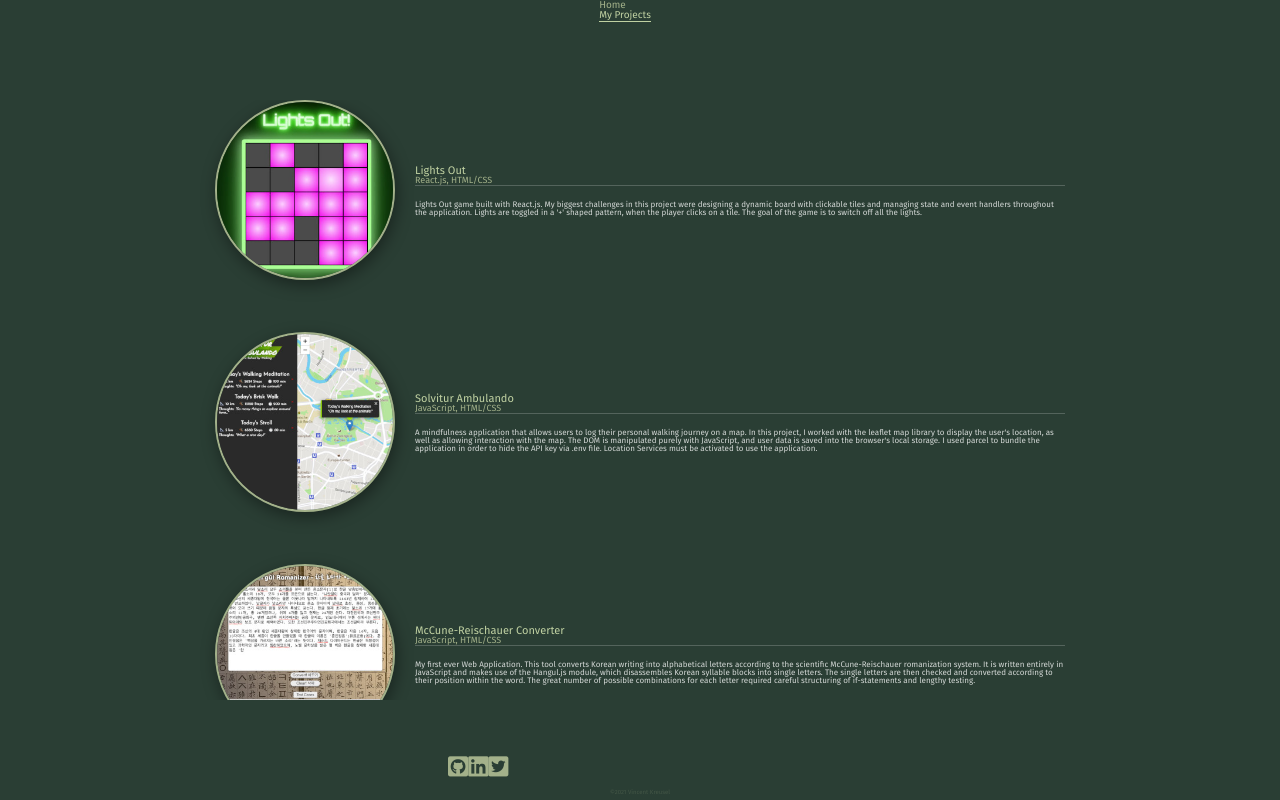
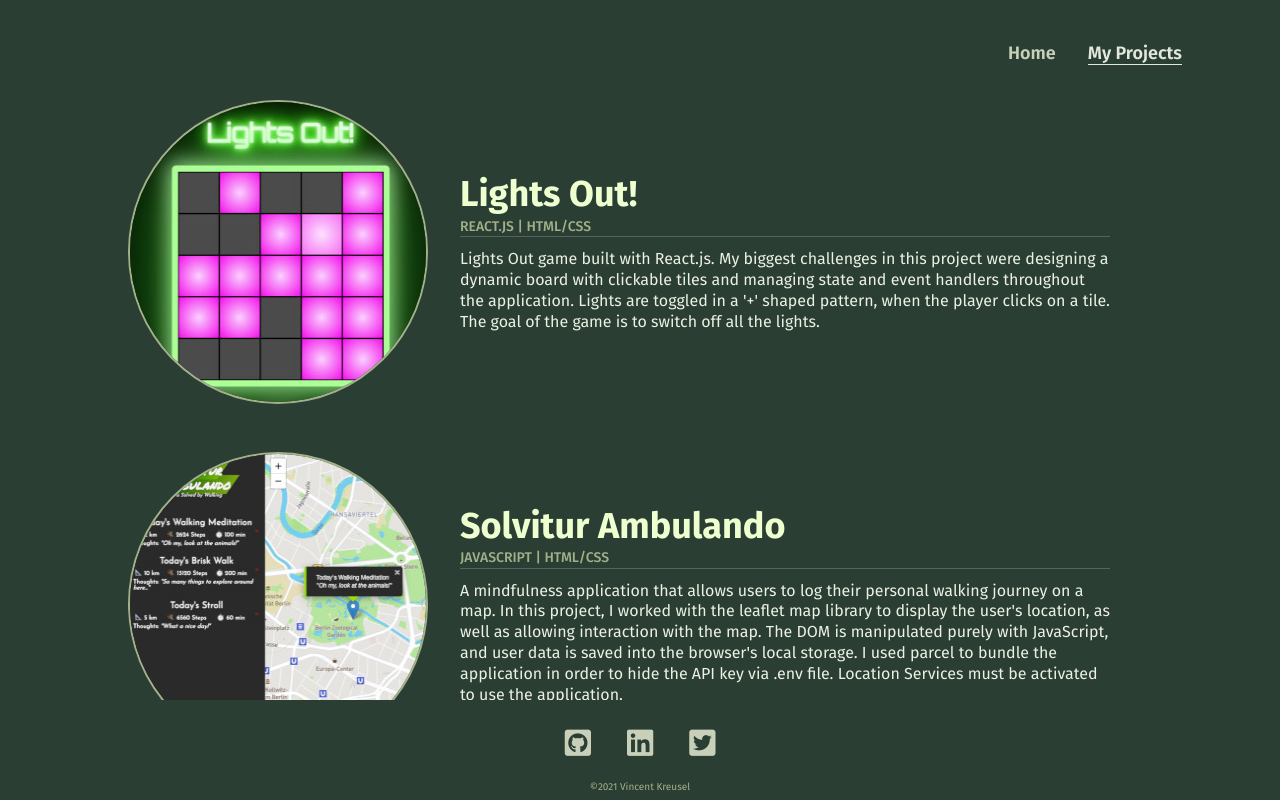
Before and after one commit to vincenthanguk/Portfolio, a React (Create React App) app: page /projects in a window 1280 px wide. Built offline with nearby package versions, Linux system fonts and the light colour scheme.

Commit message:
overhauled Home and My Projects page

```diff
--- a/src/App.css
+++ b/src/App.css
@@ -2,7 +2,6 @@
   display: flex;
   flex-direction: column;
   min-height: 100vh;
-  align-items: center;
 }
 
 .content-wrap {
--- a/src/components/AboutMe.css
+++ b/src/components/AboutMe.css
@@ -13,13 +13,15 @@
 }
 
 .profile-picture {
+  border: 2px solid #a3b18a;
+  border-radius: 50%;
   justify-self: end;
+  overflow: hidden;
 }
 
 .profile-picture img {
-  border: 2px solid #a3b18a;
-  width: 25rem;
-  height: 25rem;
+  width: 42rem;
+  height: 42rem;
 }
 
 .profile-text-container {
@@ -29,8 +31,9 @@
 .profile-heading {
   font-size: 7.4rem;
   font-weight: 700;
-  letter-spacing: 2px;
-  color: #ebedec;
+  letter-spacing: 0.5px;
+  /* color: #f2f6ec; */
+  color: #eeffd0;
   margin-bottom: 3.2rem;
 }
 
@@ -38,16 +41,35 @@
   color: #a3b18a;
   /* font-size: 3.2rem; */
   /* display: inline; */
-  margin-right: 1.6rem;
+  margin-right: 1.2rem;
 }
 
 .profile-text {
-  font-size: 1.8rem;
-  color: #ebedec;
-  line-height: 1.6;
+  font-size: 1.6rem;
+  color: #ecf1e3;
+  line-height: 1.5;
+  margin-bottom: 2.4rem;
 }
 
 .fa-quote-left {
+}
+
+.profile-btn {
+  background-color: #d16014;
+  color: #fff;
+  padding: 1.6rem 3.2rem;
+  border: none;
+  border-radius: 9px;
+  outline: none;
+  cursor: pointer;
+  font-family: inherit;
+  font-size: 1.6rem;
+  font-weight: 500;
+  letter-spacing: 0.3px;
+  transition: all ease-in 0.2s;
+}
+.profile-btn:hover {
+  background-color: #bc5612;
 }
 
 /* .fa-quote-right {
--- a/src/components/AboutMe.jsx
+++ b/src/components/AboutMe.jsx
@@ -1,4 +1,5 @@
 import React, { Component } from "react";
+import { NavLink } from "react-router-dom";
 
 import "./AboutMe.css";
 
@@ -7,7 +8,7 @@ class AboutMe extends Component {
     return (
       <div className="AboutMe">
         <div className="profile-picture">
-          <img src="images/portrait_thumbnail.jpg" alt="Vincent Kreusel" />
+          <img src="images/portrait_cropped.jpg" alt="Vincent Kreusel" />
         </div>
         <div className="profile-text-container">
           <h1 className="profile-heading">Hello World!</h1>
@@ -17,10 +18,12 @@ class AboutMe extends Component {
             </span>
             My name is Vincent. I have taught myself how to code and build web
             applications from scratch. The enjoyment of problem-solving and my
-            curiosity for learning new concepts motivate me to improve my coding
-            skills every day.
+            curiosity for learning new programming concepts motivate me to work
+            on my skills every day.
           </blockquote>
-          <button>Check out my projects</button>
+          <NavLink exact activeClassName="active-link" to="/projects">
+            <button className="profile-btn">Check out my projects</button>
+          </NavLink>
         </div>
       </div>
     );
--- a/src/components/Footer.css
+++ b/src/components/Footer.css
@@ -1,18 +1,22 @@
 .Footer {
   color: #a3b18a;
-  font-size: 2.3rem;
-  position: relative;
-  bottom: 0;
-  width: 30%;
-  padding-bottom: 5px;
+  display: grid;
+  grid-template-columns: repeat(3, 1fr);
+  align-items: center;
+  justify-items: center;
+  column-gap: 3.6rem;
+  row-gap: 2.4rem;
+  margin-left: auto;
+  margin-right: auto;
+  margin-bottom: 0.8rem;
 }
 
-.social-media-links {
+.Footer i {
+  font-size: 3rem;
 }
 
 .copyright {
-  margin-top: 10px;
-  font-size: 0.6rem;
+  font-size: 1rem;
   text-align: center;
-  opacity: 0.2;
+  grid-column: 1/-1;
 }
--- a/src/components/Footer.jsx
+++ b/src/components/Footer.jsx
@@ -5,7 +5,6 @@ class Footer extends Component {
   render() {
     return (
       <div className="Footer">
-        <div className="social-media-links">
         <a
           href="https://github.com/vincenthanguk"
           target="_blank"
@@ -27,7 +26,6 @@ class Footer extends Component {
         >
           <i className="fab fa-twitter-square"></i>
         </a>
-        </div>
         <div className="copyright">
           &copy;{new Date().getFullYear()} Vincent Kreusel
         </div>
--- a/src/components/NavBar.css
+++ b/src/components/NavBar.css
@@ -1,34 +1,40 @@
 .NavBar {
+  display: flex;
+  justify-content: flex-end;
+  gap: 3.2rem;
+  padding: 4.4rem 9.8rem;
 }
 
 .NavBar-link {
-  margin-right: 30px;
 }
 
 .active-link {
-  color: #c0d1a2;
-  border-bottom: 1px solid #c0d1a2;
+  color: #e3e8dc;
+  border-bottom: 1px solid #e3e8dc;
 }
 
 a {
-  color: #a3b18a;
+  font-size: 1.8rem;
+  font-weight: 600;
+  color: #c8d0b9;
   text-decoration: none;
+  transition: all ease-in 0.3s;
 }
 
 a:hover {
-  color: #c0d1a2;
+  color: #e3e8dc;
 }
 
-@media (max-width: 767.98px) {
+/* @media (max-width: 767.98px) {
   .NavBar {
     margin-right: 0px;
     position: relative;
     right: initial;
     align-content: center;
-  }
-
+  } */
+/*
   .NavBar-link {
     margin-left: 15px;
     margin-right: 15px;
   }
-}
+} */
--- a/src/components/Project.css
+++ b/src/components/Project.css
@@ -1,45 +1,81 @@
 .Project {
-  margin-bottom: 50px;
+  /* margin-bottom: 50px;
   display: flex;
   flex-direction: row;
   align-items: center;
-  justify-content: space-between;
-  color: rgba(255, 255, 255, 0.8);
+  justify-content: space-between; */
+  display: grid;
+  grid-template-columns: 1fr 2.5fr;
+  column-gap: 3.2rem;
+  align-items: center;
+  justify-items: start;
+  color: #ecf1e3;
+  margin-bottom: 4.8rem;
 }
 
-.project-description {
-  font-size: 0.8rem;
-  margin-left: 2rem;
-  max-width: 650px;
+/* li:nth-child(odd) .project-description {
+  grid-column: 1;
+  grid-row: 1;
+}
+
+li:nth-child(odd) .project-image {
+  grid-column: 2;
+  grid-row: 1;
+} */
+
+.project-image {
+  border: 2px solid #a3b18a;
+  border-radius: 50%;
+  justify-self: end;
+  width: 30rem;
+  overflow: hidden;
+}
+
+.project-image img {
+  display: block;
+  width: 100%;
+  transition: all 0.3s;
+}
+.project-image img:hover {
+  transform: scale(1.1);
 }
 
 .project-description-title {
   color: #a3b18a;
   font-size: 1.1rem;
   border-bottom: 1px solid rgba(255, 255, 255, 0.2);
-  margin-bottom: 15px;
+  margin-bottom: 1.2rem;
 }
 
 .project-description-title a {
-  color: #c0d1a2;
+  font-size: 3.6rem;
+  font-weight: 700;
+  color: #eeffd0;
 }
 .project-description-title a:hover {
-  color: #eeffd0;
+  color: #ecf1e3;
 }
 
 .project-description-techstack {
-  font-size: 0.9rem;
+  font-size: 1.4rem;
+  font-weight: 500;
+  text-transform: uppercase;
 }
 
+.project-description {
+  font-size: 1.6rem;
+  line-height: 1.3;
+  max-width: 650px;
+}
 img {
-  border: 2px solid #a3b18a;
-  border-radius: 50%;
-  width: 180px;
-  height: 180px;
+  /* border: 2px solid #a3b18a;
+  border-radius: 50%; */
+  width: 30rem;
+  height: 30rem;
   box-shadow: inset -1px 3px 8px 5px #344e41,
-    2px 5px 16px 0px rgba(0, 0, 0, 0.4), 5px 5px 15px 5px rgba(0, 0, 0, 0);
+    2px 5px 16px 0px rgba(0, 0, 0, 0.205), 5px 5px 15px 5px rgba(0, 0, 0, 0);
 }
-
+/*
 @media (max-width: 767.98px) {
   .Project {
     margin-top: 0px;
@@ -57,4 +93,4 @@ img {
     margin-bottom: 20px;
     margin-left: 0px;
   }
-}
+} */
--- a/src/data/projects.js
+++ b/src/data/projects.js
@@ -1,7 +1,7 @@
 const projects = [
   {
-    name: "Lights Out",
-    techStack: "React.js, HTML/CSS",
+    name: "Lights Out!",
+    techStack: "React.js | HTML/CSS",
     link: "https://lights-out-vincentmax.netlify.app/",
     image: "images/lightsout_thumbnail.jpg",
     description:
@@ -9,7 +9,7 @@ const projects = [
   },
   {
     name: "Solvitur Ambulando",
-    techStack: "JavaScript, HTML/CSS",
+    techStack: "JavaScript | HTML/CSS",
     link: "https://solvitur-ambulando.netlify.app/",
     image: "/images/solvitur_thumbnail.jpg",
     description:
@@ -17,7 +17,7 @@ const projects = [
   },
   {
     name: "McCune-Reischauer Converter",
-    techStack: "JavaScript, HTML/CSS",
+    techStack: "JavaScript | HTML/CSS",
     link: "https://mccune-reischauer.netlify.app/",
     image: "images/mccune_thumbnail.jpg",
     description:
@@ -25,7 +25,7 @@ const projects = [
   },
   {
     name: "Natours",
-    techStack: "Node.js, MongoDB, Mongoose, Express, Pug",
+    techStack: "Node.js | Express | MongoDB | Mongoose",
     link: "http://natours-vincenthanguk.herokuapp.com/",
     image: "images/natours_thumbnail.png",
     description:
@@ -33,7 +33,7 @@ const projects = [
   },
   {
     name: "Omnifood",
-    techStack: "JavaScript, HTML/CSS",
+    techStack: "JavaScript | HTML/CSS",
     link: "https://omnifood-vincent.netlify.app/",
     image: "images/omnifood_thumbnail.png",
     description:
@@ -41,7 +41,7 @@ const projects = [
   },
   {
     name: "Simply Do",
-    techStack: "React.js, HTML/CSS",
+    techStack: "React.js | HTML/CSS",
     link: "https://simply-do.netlify.app/",
     image: "images/simplydo_thumbnail.jpg",
     description:
```
Also changed, not shown: public/images/portrait_cropped.jpg (added). Lines whose indentation alone changed are shown as unchanged.
